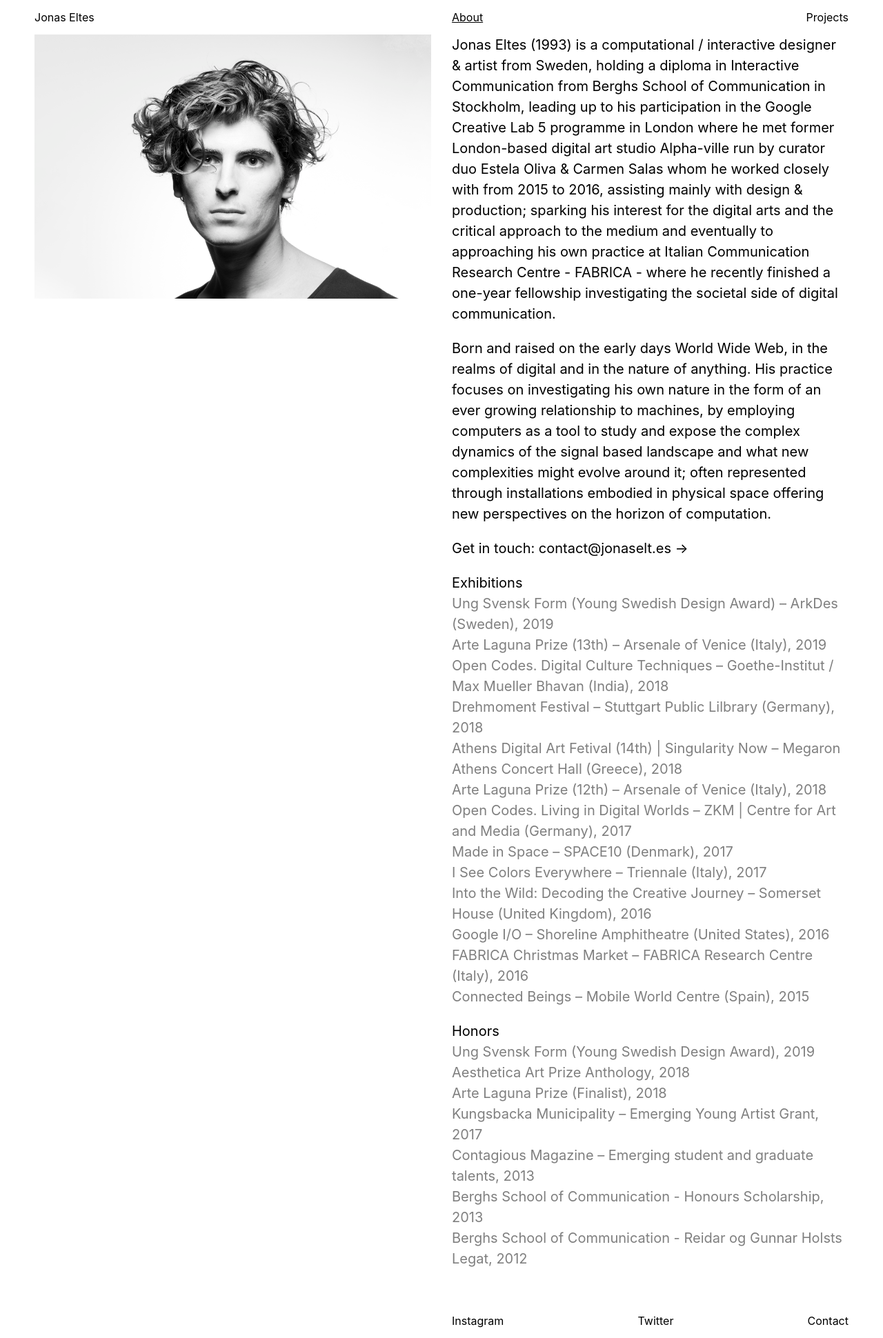
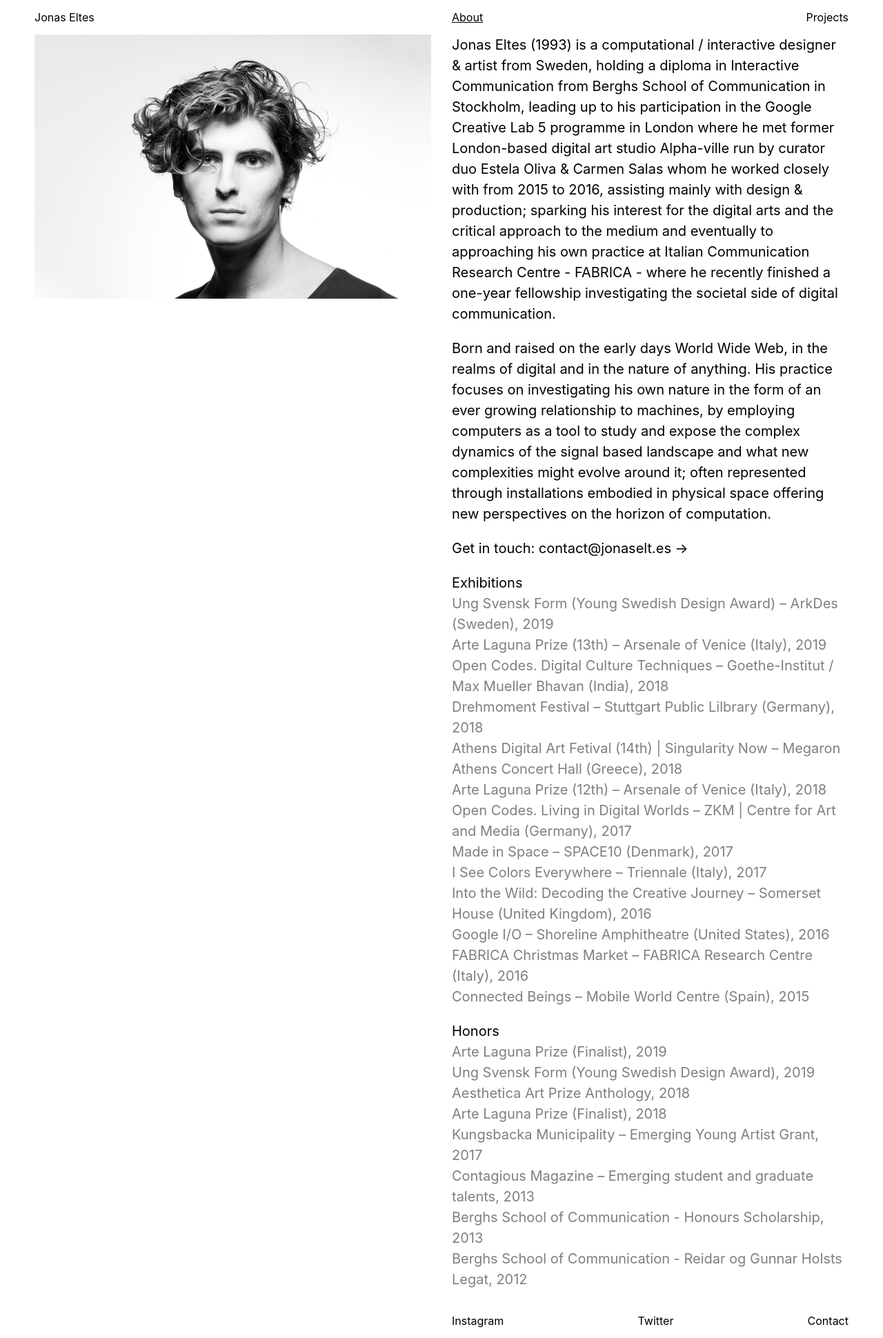
Before and after one commit to jonaseltes/jonaseltes.github.io, a Jekyll site: the page built from about.md, in a window 1280 px wide. Shown: the whole page at 69% size. Built offline with Jekyll 4.4.1, drawn with Linux system fonts in a browser that asks for light colours; nearby versions of some CDN libraries.

Commit message:
Update honors.yml

```diff
--- a/_data/honors.yml
+++ b/_data/honors.yml
@@ -1,3 +1,8 @@
+- title: 'Arte Laguna Prize (Finalist)'
+  year: 2019
+  url: ''
+  description: ''
+
 - title: 'Ung Svensk Form (Young Swedish Design Award)'
   year: 2019
   url: ''
```
